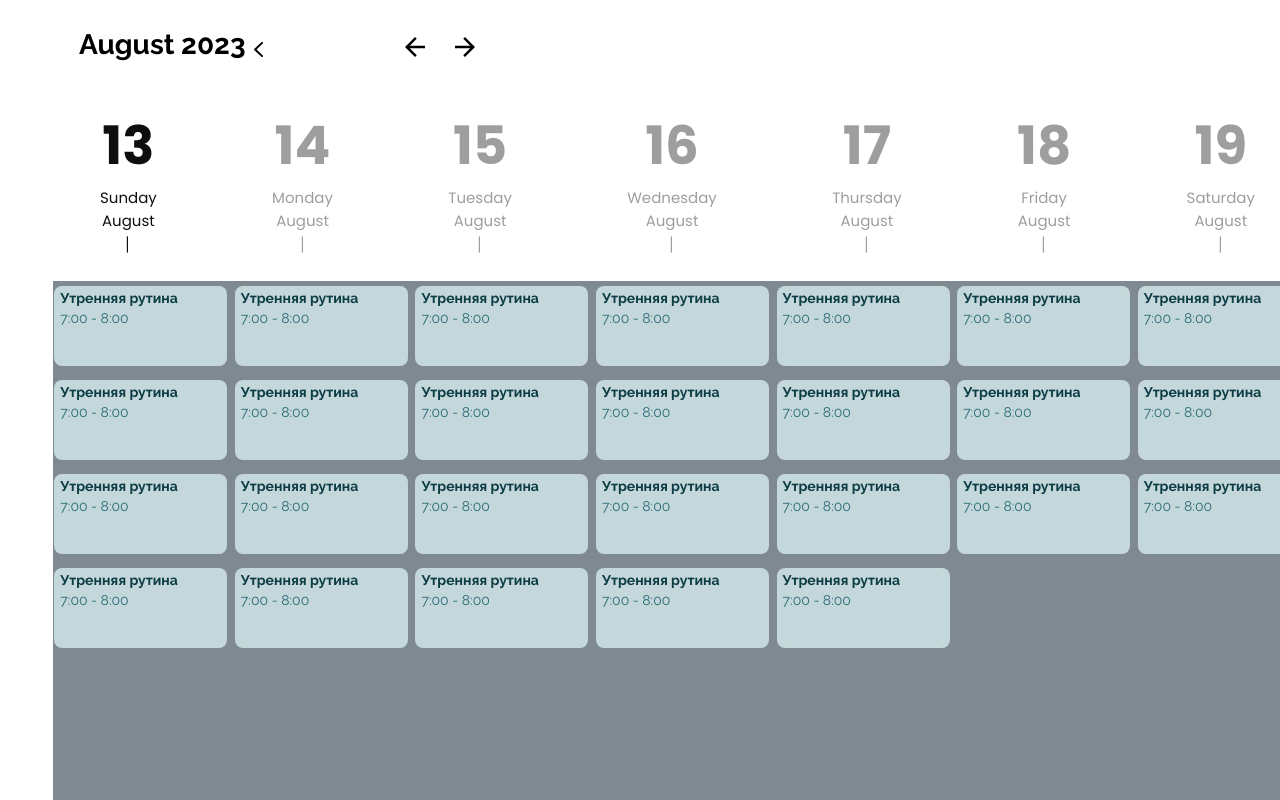
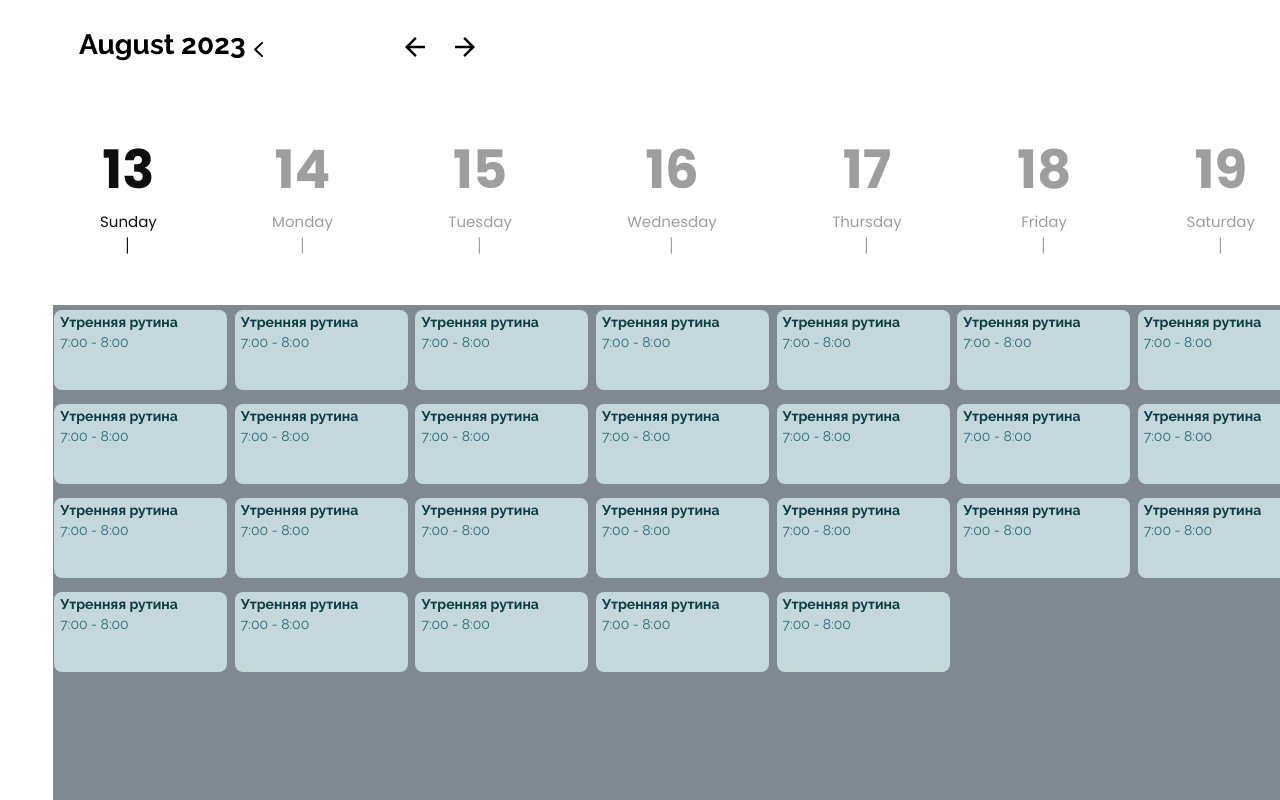
Before and after one commit to molsrg/task-manager, a Vue app in the folder client/: page /code in a window 1280 px wide. Shown: the top 800 px of the page. Built offline with nearby package versions, Linux system fonts and the light colour scheme.

Commit message:
Commit to delete

```diff
--- a/client/src/assets/styles/css/main.css
+++ b/client/src/assets/styles/css/main.css
@@ -190,6 +190,7 @@ button {
   display: flex;
   justify-content: space-between;
   max-width: 374px;
+  height: 106px;
   align-items: start;
   margin-top: 24px;
   margin-left: 79px;
@@ -279,7 +280,6 @@ button {
   flex-direction: column;
   place-items: center;
   margin-left: 138px;
-  margin-top: 40px;
   margin-right: 63px;
 }
 
--- a/client/src/assets/styles/scss/components/_main.scss
+++ b/client/src/assets/styles/scss/components/_main.scss
@@ -1,8 +1,8 @@
-
 .select__arrow {
     display: flex;
     justify-content: space-between;
     max-width: 374px;
+    height: 106px;
     align-items: start;
 
     margin-top: 24px;
@@ -11,10 +11,10 @@
 }
 
 .select {
-    // max-width: 230px;
-    // position: fixed;
-    // width:374px;
-    // z-index:99999999;
+    // position: absolute;
+    // top: 24px;
+    // left: 79px;
+    // background-color: white;
     &__header {
         display: flex;
         justify-content: space-evenly;
@@ -96,6 +96,10 @@
     justify-content: space-between;
     cursor: pointer;
 
+    // position: absolute;
+    // top: 24px;
+    // left: 354px;
+
     &__item {
         padding-left: 30px;
     }
@@ -118,7 +122,7 @@
     place-items: center;
 
     margin-left: 138px;
-    margin-top: 40px;
+
     margin-right: 63px;
 
 }
--- a/client/src/components/Auth/AuthorizationFromService.vue
+++ b/client/src/components/Auth/AuthorizationFromService.vue
@@ -50,7 +50,8 @@
       >
         <div class="day__number">{{ day[1] }}</div>
         <div class="day__text">{{ day[0] }}</div>
-        <div class="day__text">{{ day[2] }}</div>
+        <!-- <div class="day__text">{{ day[2] }}</div>
+        <div class="day__text">{{ day[3] }}</div> -->
         <div class="day__line">―</div>
       </div>
     </div>
@@ -199,7 +200,7 @@ export default {
     this.currentMonth = this.capitalizeFirstLetter(
       this.currentDate.format("MMMM YYYY")
     ); // установка текущего месяца
-    this.presentDay = this.currentDate.format("DD MMMM").split(" "); // установка текущего дня
+    this.presentDay = this.currentDate.format("DD-MMMM").split("-"); // установка текущего дня
     // this.OAuth();
     this.getMonths(this.registrationMonth); // загрузка в  select всех месяцев с даты регистрации по текущий + следующие
     this.showWeek(this.currentDate);
@@ -218,15 +219,15 @@ export default {
     fillDays(startDate) {
       const daysArray = [];
       for (let i = 0; i <= 6; i++) {
-        const day = moment(startDate).add(i, "days").format("dddd DD MMMM");
-        daysArray.push(day.split(" "));
+        const day = moment(startDate).add(i, "days").format("dddd-DD-MMMM-YYYY");
+        daysArray.push(day.split("-"));
       }
       return daysArray;
     },
 
     // загружает месяца пользователя, с регистарации по текущий + 3 вперёд (настраиваемо)
     getMonths(startDate, monthAfter = 3) {
-      const nowNormalized = moment().locale("ru").startOf("month"); // Первое число текущего месяца
+      const nowNormalized = moment().startOf("month"); // Первое число текущего месяца
       const startDateNormalized = moment(startDate, "DD-MM-YYYY").startOf(
         "month"
       );
@@ -255,7 +256,7 @@ export default {
       this.currentMonth = `${value[0]} ${value[1]}`;
     },
 
-    // переключает неделю на следующую (стрелка) -- переделать (не работает перелючения на 1 неделю месяца)
+    // переключает неделю на предыдущую (стрелка) -- переделать (не работает перелючения на 1 неделю месяца)
     prevWeek(startDate) {
       this.startLoading();
 
@@ -357,6 +358,10 @@ export default {
         this.showSelect = false;
       }
     },
+    // currentWeek(){
+    //   const week = this.currentDate.clone().startOf("week")
+    //   console.log(week)
+    // }
   },
 };
 </script>
```
Also changed, not shown: 2 other files (tests, documents, lock files or other folders).
